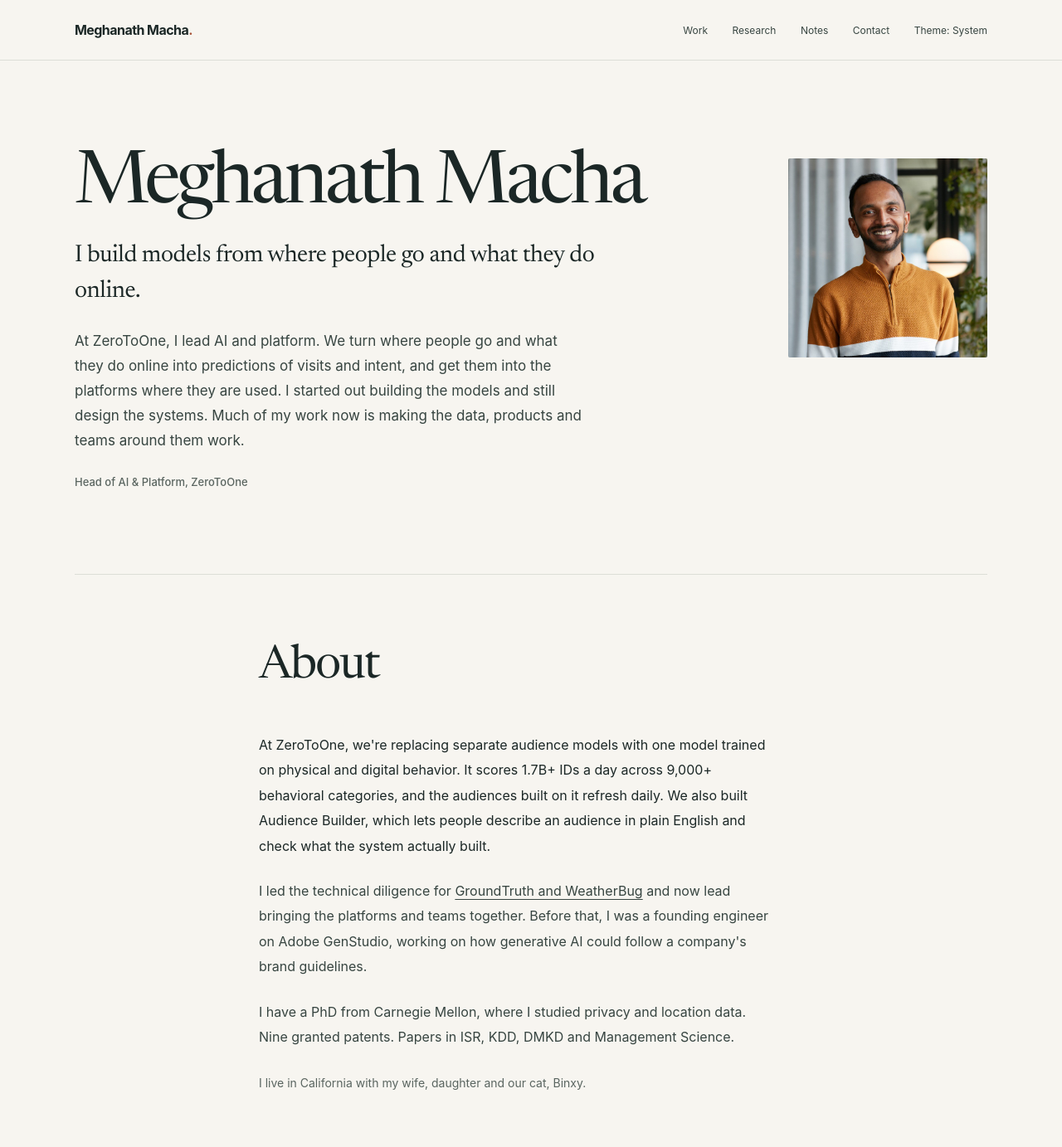
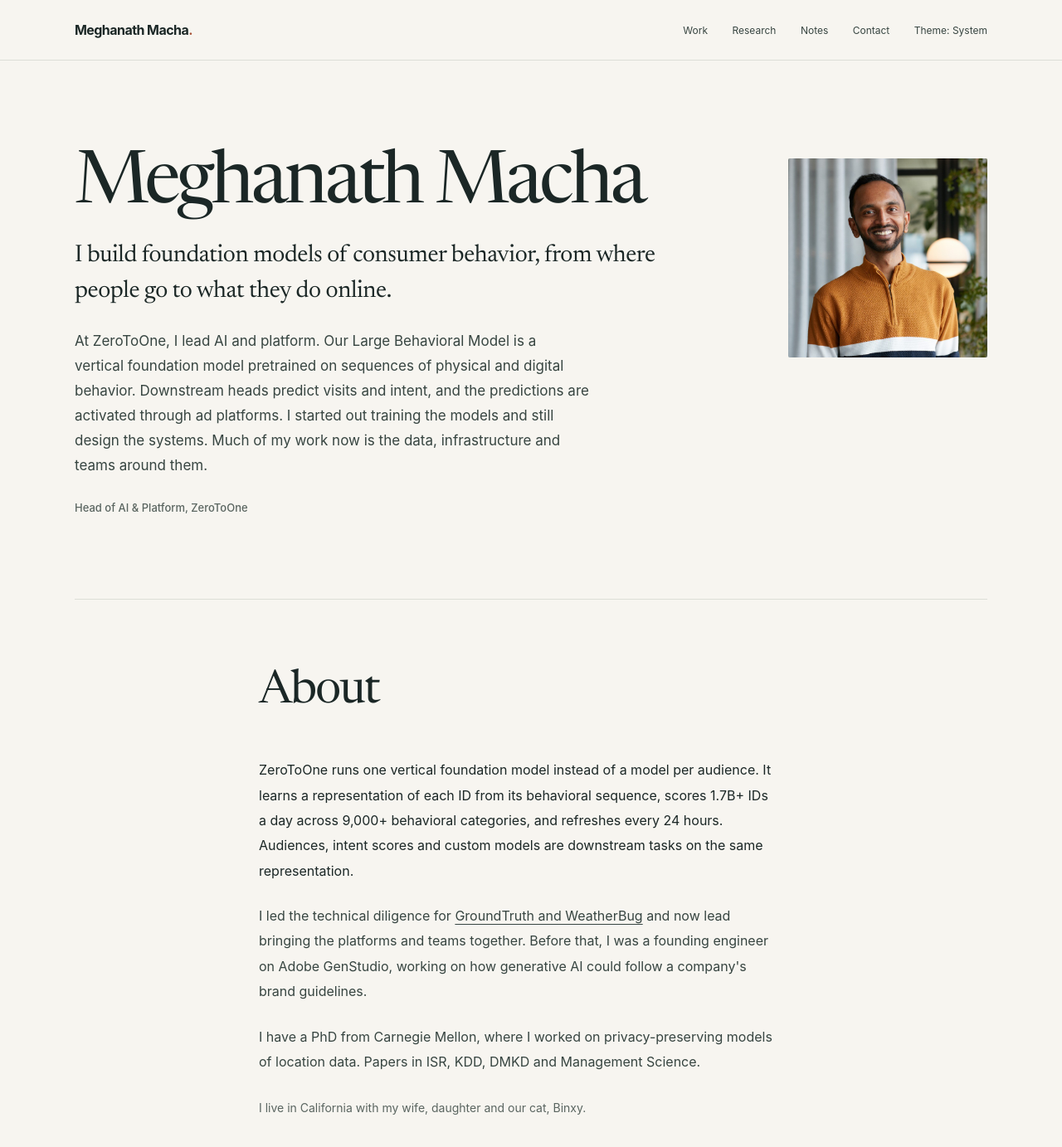
Before and after one commit to mmacha/mmacha.github.io, a Jekyll site: the page built from index.html, in a window 1280 px wide and 1400 px high. Shown: the top 1383 px of the window at 83% size. Built offline with Jekyll 4.4.1, drawn with Linux system fonts in a browser that asks for light colours; some of the changed text lies outside the part shown.

Commit message:
Describe the model as a vertical foundation model
Hero, About and Work copy now use ML vocabulary: pretrained on
behavioral sequences, downstream heads, representation per ID,
audiences as queries over predictions, verification decoupled from
generation. Removes the repeated hero phrase and the duplicated patent
count; Notes intro loses the second disclaimer. JSON-LD and llms.txt
match.

Co-Authored-By: Claude Fable 5.1 <noreply@anthropic.com>

```diff
--- a/_layouts/default.html
+++ b/_layouts/default.html
@@ -109,7 +109,7 @@
       "https://bsky.app/profile/hereismacha.bsky.social",
       "https://blog.platform.zerotoone.ai/"
     ],
-    "description": "Head of AI & Platform at ZeroToOne. Builds machine learning systems from location and digital behavior."
+    "description": "Head of AI & Platform at ZeroToOne. Builds vertical foundation models of consumer behavior and the ML platforms that serve them."
   }
   </script>
 {%- if page.url == '/' or page.url == '/index.html' %}
--- a/index.html
+++ b/index.html
@@ -1,8 +1,8 @@
 ---
 layout: default
 title: "Meghanath Macha | AI & Platform"
-description: "Meghanath Macha works on machine learning, behavioral data and the systems needed to use them. Head of AI & Platform at ZeroToOne."
-og_description: "I work on machine learning systems built from location and digital behavior."
+description: "Meghanath Macha builds vertical foundation models of consumer behavior and the ML platforms that serve them. Head of AI & Platform at ZeroToOne."
+og_description: "I build foundation models of consumer behavior, from where people go to what they do online."
 og_type: profile
 ---
   <section id="top" class="hero wrap" aria-labelledby="hero-title">
@@ -10,8 +10,8 @@ og_type: profile
       <div>
         <h1 id="hero-title">Meghanath Macha</h1>
         <div class="hero-copy">
-          <p class="hero-lead">I build models from where people go and what they do online.</p>
-          <p class="hero-second">At ZeroToOne, I lead AI and platform. We turn where people go and what they do online into predictions of visits and intent, and get them into the platforms where they are used. I started out building the models and still design the systems. Much of my work now is making the data, products and teams around them work.</p>
+          <p class="hero-lead">I build foundation models of consumer behavior, from where people go to what they do online.</p>
+          <p class="hero-second">At ZeroToOne, I lead AI and platform. Our Large Behavioral Model is a vertical foundation model pretrained on sequences of physical and digital behavior. Downstream heads predict visits and intent, and the predictions are activated through ad platforms. I started out training the models and still design the systems. Much of my work now is the data, infrastructure and teams around them.</p>
         </div>
         <p class="role">Head of AI &amp; Platform, ZeroToOne</p>
       </div>
@@ -22,9 +22,9 @@ og_type: profile
   <section id="about" class="section wrap" aria-labelledby="about-title">
     <div class="section-head"><div></div><div><h2 id="about-title">About</h2></div></div>
     <div class="two-col"><div></div><div class="bio-content">
-      <p>At ZeroToOne, we're replacing separate audience models with one model trained on physical and digital behavior. It scores 1.7B+ IDs a day across 9,000+ behavioral categories, and the audiences built on it refresh daily. We also built Audience Builder, which lets people describe an audience in plain English and check what the system actually built.</p>
+      <p>ZeroToOne runs one vertical foundation model instead of a model per audience. It learns a representation of each ID from its behavioral sequence, scores 1.7B+ IDs a day across 9,000+ behavioral categories, and refreshes every 24 hours. Audiences, intent scores and custom models are downstream tasks on the same representation.</p>
       <p>I led the technical diligence for <a href="https://www.prnewswire.com/news-releases/zerotooneai-acquires-groundtruth-to-deploy-at-scale-an-ai-driven-predictive-intelligence-platform-for-enterprise-decision-systems-302724815.html" target="_blank" rel="noopener noreferrer">GroundTruth and WeatherBug</a> and now lead bringing the platforms and teams together. Before that, I was a founding engineer on Adobe GenStudio, working on how generative AI could follow a company's brand guidelines.</p>
-      <p>I have a PhD from Carnegie Mellon, where I studied privacy and location data. Nine granted patents. Papers in ISR, KDD, DMKD and Management Science.</p>
+      <p>I have a PhD from Carnegie Mellon, where I worked on privacy-preserving models of location data. Papers in ISR, KDD, DMKD and Management Science.</p>
       <p class="personal">I live in California with my wife, daughter and our cat, Binxy.</p>
     </div></div>
   </section>
@@ -33,16 +33,16 @@ og_type: profile
     <div class="section-head"><div></div><div><h2 id="work-title">Selected work</h2></div></div>
     <div class="work-list">
       <article class="work-item"><div class="work-number">01</div><div>
-        <h3>One model, many audiences</h3>
-        <p>We used to train a separate model for each audience. Now one behavioral model produces predictions across thousands of categories, and the audiences built from it are refreshed every day and <a href="https://www.groundtruth.com/article/zerotoone-ai-dynamic-intent-prediction/" target="_blank" rel="noopener noreferrer">delivered inside the ad platform</a>.</p>
+        <h3>One foundation model, many audiences</h3>
+        <p>We used to train a separate classifier for each audience. Now a single behavioral foundation model produces predictions across thousands of categories, and audiences are queries over those predictions, refreshed daily and <a href="https://www.groundtruth.com/article/zerotoone-ai-dynamic-intent-prediction/" target="_blank" rel="noopener noreferrer">delivered inside the ad platform</a>.</p>
       </div></article>
       <article class="work-item"><div class="work-number">02</div><div>
         <h3>Getting AI to follow brand rules</h3>
-        <p>At Adobe GenStudio, I worked on grounding content generation in a knowledge graph of a company's brand guidelines. The rules could be checked independently of the model making the content.</p>
+        <p>At Adobe GenStudio, I worked on grounding content generation in a knowledge graph of a company's brand guidelines. Verification ran as a separate step from generation, so the rules held when the generating model changed.</p>
       </div></article>
       <article class="work-item"><div class="work-number">03</div><div>
         <h3>Building audiences from plain English</h3>
-        <p>Audience requests used to go through engineers. Now a planner describes who they want to reach in plain English, and the agent builds the audience from our predictions. The definition stays visible, so people can check what the system understood before they use it.</p>
+        <p>Audience requests used to go through engineers. Now an agent takes a plain-English brief, grounds it in our prediction categories and taxonomy, and emits an audience definition over the model's outputs. The definition stays visible, so a planner can inspect what the agent understood before using it.</p>
       </div></article>
     </div>
   </section>
--- a/notes/index.html
+++ b/notes/index.html
@@ -4,7 +4,7 @@ title: Notes
 description: Short takes by Meghanath Macha, mostly on building AI systems. Opinions mine.
 ---
 <h1>Notes</h1>
-<p class="intro">Short takes, mostly on building AI systems. Opinions mine.</p>
+<p class="intro">Short takes, mostly on building AI systems.</p>
 <ul class="note-recent">
 {% for post in site.posts %}
   <li class="note-recent-row">
```
Also changed, not shown: llms.txt (+8 -5 lines).
